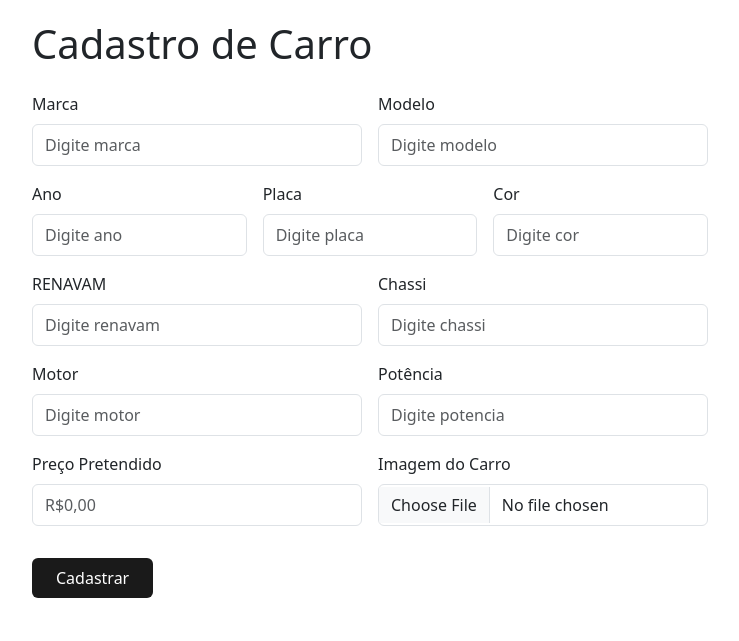
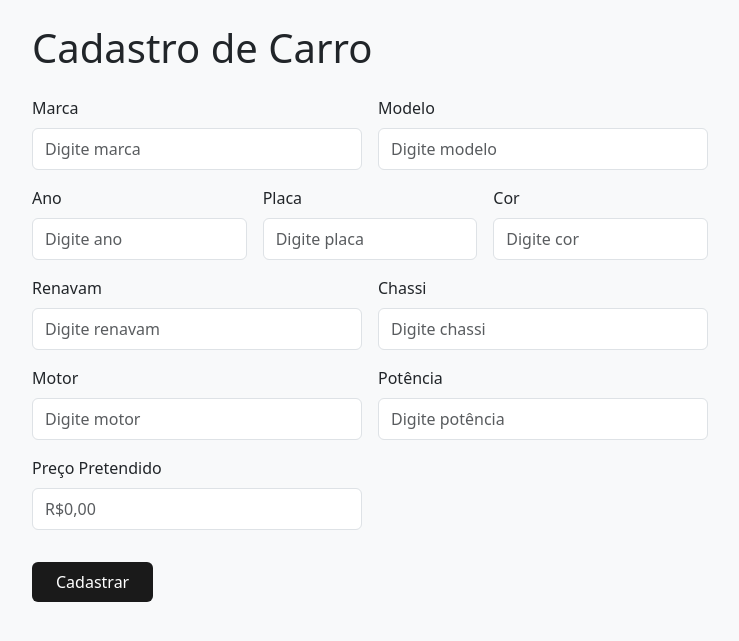
Before and after one commit to Foren4772/ExpCalinkV2, a FastAPI app: template templates/cadastrocarro.html in a window 1280 px wide. Shown: the top 641 px of the page, without its empty margins (270-1009 px from the left). Run offline with FastAPI, Linux system fonts and the light colour scheme; the template is opened without the code that fills it, so the values that code supplies are empty; some libraries are stand-ins or nearby versions.

Commit message:
Revert "cadastrocarro"
This reverts commit 76e2a29ad8ddd9da7be6cb03b7c710fbbb686303.

```diff
--- a/main.py
+++ b/main.py
@@ -157,67 +157,6 @@ async def cadastrar_usuario(
         request.session["mensagem_header"] = "Cadastro"
         request.session["mensagem"] = f"Erro ao cadastrar: {str(e)}"
         return RedirectResponse(url="/", status_code=303)
-
-    finally:
-        db.close()
-
-# Carro Routes
-@app.get("/cadastrocarro", name="cadastrocarro", response_class=HTMLResponse)
-async def cadastro_carro_form(request: Request):
-    """
-    Exibe o formulário de cadastro de carro.
-    """
-    nome_usuario = request.session.get("nome_usuario", None)
-    return templates.TemplateResponse("cadastrocarro.html", {"request": request, "nome_usuario": nome_usuario})
-
-@app.post("/cadastrocarro", name="cadastrocarro_post")
-async def cadastrar_carro(
-    request: Request,
-    marca: str = Form(...),
-    modelo: str = Form(...),
-    ano: int = Form(...),
-    placa: str = Form(...),
-    renavam: str = Form(...),
-    chassi: str = Form(...),
-    cor: str = Form(...),
-    motor: str = Form(...),
-    potencia: float = Form(...),
-    preco: float = Form(...),
-    imagem: UploadFile = File(None),
-    db: pymysql.Connection = Depends(get_db)  # Use type hinting for clarity
-):
-    """
-    Processa o envio do formulário de cadastro de carro e salva os dados no banco de dados.
-    """
-    try:
-        foto_bytes: Optional[bytes] = None
-        if imagem and imagem.filename:
-            foto_bytes = await imagem.read()
-
-        with db.cursor() as cursor:
-            sql = """
-                INSERT INTO Carro (Marca, Modelo, Ano, Placa, Renavam, Chassi, Cor, Motor, Potencia, Preco, Imagem)
-                VALUES (%s, %s, %s, %s, %s, %s, %s, %s, %s, %s, %s)
-            """
-            cursor.execute(sql, (marca, modelo, ano, placa, renavam, chassi, cor, motor, potencia, preco, foto_bytes))
-            db.commit()
-
-        request.session["swal_message"] = {
-            "icon": "success",
-            "title": "Cadastro de Carro",
-            "text": "Carro cadastrado com sucesso!",
-            "confirmButtonColor": '#303030'
-        }
-        return RedirectResponse(url="/cadastrocarro", status_code=303)
-
-    except Exception as e:
-        request.session["swal_message"] = {
-            "icon": "error",
-            "title": "Erro ao Cadastrar Carro",
-            "text": f"Erro ao cadastrar o carro: {str(e)}",
-            "confirmButtonColor": '#d33'
-        }
-        return RedirectResponse(url="/cadastrocarro", status_code=303)
 
     finally:
         db.close()
--- a/templates/cadastrocarro.html
+++ b/templates/cadastrocarro.html
@@ -1,252 +1,161 @@
 <!DOCTYPE html>
 <html lang="pt-BR">
-
 <head>
-    <meta charset="UTF-8">
-    <meta name="viewport" content="width=device-width, initial-scale=1.0">
+  <meta charset="UTF-8" />
+  <meta name="viewport" content="width=device-width, initial-scale=1.0"/>
   <title>Cadastro de Carro</title>
-    <link href="https://cdn.jsdelivr.net/npm/bootstrap@5.3.0/dist/css/bootstrap.min.css" rel="stylesheet">
+  <link rel="stylesheet" href="https://cdn.jsdelivr.net/npm/bootstrap@5.3.0/dist/css/bootstrap.min.css"/>
+  <link rel="stylesheet" href="https://cdn.jsdelivr.net/npm/sweetalert2@11/dist/sweetalert2.min.css" />
   <style>
-        .container {
-            max-width: 700px;
-            margin-top: 20px;
-        }
-
-        .form-control.is-invalid {
-            border-color: #dc3545;
-        }
-
-        .text-danger {
-            color: #dc3545;
-            font-size: 0.875rem;
-        }
-
-        #imagemPreview {
-            max-width: 100%;
-            height: auto;
-            margin-top: 10px;
+    .custom-button {
+      background-color: #1a1a1a !important;
     }
   </style>
 </head>
+<body class="bg-light">
 
-<body>
-    <div class="container">
+  <div class="container mt-4" style="max-width: 700px;">
     <h1 class="mb-4">Cadastro de Carro</h1>
-        <form id="cadastroCarroForm">
+    <form id="formCarro">
       <div class="row g-3">
-                <div class="col-md-6 mb-3">
-                    <label for="marca" class="form-label">Marca</label>
-                    <input type="text" class="form-control py-2" id="marca" placeholder="Digite marca">
-                    <div class="text-danger" id="marcaErro"></div>
-                </div>
-                <div class="col-md-6 mb-3">
-                    <label for="modelo" class="form-label">Modelo</label>
-                    <input type="text" class="form-control py-2" id="modelo" placeholder="Digite modelo">
-                    <div class="text-danger" id="modeloErro"></div>
-                </div>
+        <div class="col-md-6 mb-3"><label class="form-label">Marca</label><input type="text" id="marca" class="form-control py-2" placeholder="Digite marca"/></div>
+        <div class="col-md-6 mb-3"><label class="form-label">Modelo</label><input type="text" id="modelo" class="form-control py-2" placeholder="Digite modelo"/></div>
       </div>
       <div class="row g-3">
-                <div class="col-md-4 mb-3">
-                    <label for="ano" class="form-label">Ano</label>
-                    <input type="number" class="form-control py-2" id="ano" placeholder="Digite ano">
-                    <div class="text-danger" id="anoErro"></div>
-                </div>
-                <div class="col-md-4 mb-3">
-                    <label for="placa" class="form-label">Placa</label>
-                    <input type="text" class="form-control py-2" id="placa" placeholder="Digite placa" maxlength="7">
-                    <div class="text-danger" id="placaErro"></div>
-                </div>
-                <div class="col-md-4 mb-3">
-                    <label for="cor" class="form-label">Cor</label>
-                    <input type="text" class="form-control py-2" id="cor" placeholder="Digite cor">
-                    <div class="text-danger" id="corErro"></div>
-                </div>
+        <div class="col-md-4 mb-3"><label class="form-label">Ano</label><input type="number" id="ano" class="form-control py-2" placeholder="Digite ano"/></div>
+        <div class="col-md-4 mb-3"><label class="form-label">Placa</label><input type="text" id="placa" class="form-control py-2" maxlength="7" placeholder="Digite placa"/></div>
+        <div class="col-md-4 mb-3"><label class="form-label">Cor</label><input type="text" id="cor" class="form-control py-2" placeholder="Digite cor"/></div>
       </div>
       <div class="row g-3">
-                <div class="col-md-6 mb-3">
-                    <label for="renavam" class="form-label">RENAVAM</label>
-                    <input type="text" class="form-control py-2" id="renavam" placeholder="Digite renavam" maxlength="11">
-                    <div class="text-danger" id="renavamErro"></div>
-                </div>
-                <div class="col-md-6 mb-3">
-                    <label for="chassi" class="form-label">Chassi</label>
-                    <input type="text" class="form-control py-2" id="chassi" placeholder="Digite chassi">
-                    <div class="text-danger" id="chassiErro"></div>
-                </div>
+        <div class="col-md-6 mb-3"><label class="form-label">Renavam</label><input type="text" id="renavam" class="form-control py-2" maxlength="11" placeholder="Digite renavam"/></div>
+        <div class="col-md-6 mb-3"><label class="form-label">Chassi</label><input type="text" id="chassi" class="form-control py-2" placeholder="Digite chassi"/></div>
       </div>
       <div class="row g-3">
-                <div class="col-md-6 mb-3">
-                    <label for="motor" class="form-label">Motor</label>
-                    <input type="text" class="form-control py-2" id="motor" placeholder="Digite motor">
-                    <div class="text-danger" id="motorErro"></div>
-                </div>
-                <div class="col-md-6 mb-3">
-                    <label for="potencia" class="form-label">Potência</label>
-                    <input type="number" class="form-control py-2" id="potencia" placeholder="Digite potencia">
-                    <div class="text-danger" id="potenciaErro"></div>
-                </div>
+        <div class="col-md-6 mb-3"><label class="form-label">Motor</label><input type="text" id="motor" class="form-control py-2" placeholder="Digite motor"/></div>
+        <div class="col-md-6 mb-3"><label class="form-label">Potência</label><input type="number" id="potencia" class="form-control py-2" placeholder="Digite potência"/></div>
       </div>
       <div class="row g-3">
-                <div class="col-md-6 mb-3">
-                    <label for="preco" class="form-label">Preço Pretendido</label>
-                    <input type="text" class="form-control py-2" id="preco" placeholder="R$0,00">
-                    <div class="text-danger" id="precoErro"></div>
+        <div class="col-md-6 mb-3"><label class="form-label">Preço Pretendido</label><input type="text" id="preco" class="form-control py-2" placeholder="R$0,00"/></div>
       </div>
-                <div class="col-md-6 mb-3">
-                    <label for="imagem" class="form-label">Imagem do Carro</label>
-                    <input type="file" class="form-control py-2" id="imagem" accept="image/*">
-                    <div class="text-danger" id="imagemErro"></div>
-                    <img id="imagemPreview" src="" alt="Pré-visualização da Imagem" style="display: none;">
-                </div>
-            </div>
-
       <div class="d-flex justify-content-start mt-3">
         <button type="submit" class="btn px-4 py-2" style="background-color: #1a1a1a; color: white; border: none;">
             Cadastrar
         </button>
-
       </div>
     </form>
   </div>
 
+  <script src="https://cdn.jsdelivr.net/npm/sweetalert2@11"></script>
   <script>
-        const form = document.getElementById('cadastroCarroForm');
-        const campos = ['marca', 'modelo', 'ano', 'placa', 'cor', 'renavam', 'chassi', 'motor', 'potencia', 'preco', 'imagem'];
-        const erros = {};
-        const imagemInput = document.getElementById('imagem');
-        const imagemPreview = document.getElementById('imagemPreview');
-        const renavamInput = document.getElementById('renavam');
+    const botaoCor = '#1a1a1a';
+    const form = document.getElementById('formCarro');
 
-        const validarPlaca = (placa) => /^[A-Z]{3}-?\d{4}$|^[A-Z]{3}\d{1}[A-Z]{1}\d{2}$/.test(placa.toUpperCase());
-        const validarCor = (cor) => /^[A-Za-zÀ-ÿ\s]+$/.test(cor);
-        const validarAno = (ano) => {
+    function formatarMoeda(valor) {
+      valor = valor.replace(/\D/g, '');
+      const numero = parseInt(valor, 10);
+      return isNaN(numero) ? '' : (numero / 100).toLocaleString('pt-BR', { style: 'currency', currency: 'BRL' });
+    }
+
+    function validarPlaca(placa) {
+      return /^[A-Z]{3}-?\d{4}$|^[A-Z]{3}\d{1}[A-Z]{1}\d{2}$/.test(placa);
+    }
+
+    function validarCor(cor) {
+      return /^[A-Za-zÀ-ÿ\s]+$/.test(cor);
+    }
+
+    function validarAno(ano) {
       const anoNum = parseInt(ano, 10);
       const anoAtual = new Date().getFullYear();
       return Number.isInteger(anoNum) && anoNum > 0 && anoNum <= anoAtual;
-        };
+    }
 
-        const formatarMoeda = (valor) => {
-            valor = valor.replace(/\D/g, "");
-            const numero = parseInt(valor, 10);
-            if (isNaN(numero)) return "";
-            return (numero / 100).toLocaleString("pt-BR", { style: "currency", currency: "BRL" });
-        };
+    function erroAlerta(msg) {
+      Swal.fire({
+        icon: 'error',
+        title: 'Erro',
+        text: msg,
+        confirmButtonColor: botaoCor,
+        confirmButtonText: 'Fechar',
+        customClass: { confirmButton: 'custom-button' }
+      });
+    }
 
-        const limparErros = () => {
-            campos.forEach(campo => {
-                document.getElementById(campo + 'Erro').textContent = '';
-                document.getElementById(campo).classList.remove('is-invalid');
+    function sucessoAlerta(msg) {
+      Swal.fire({
+        icon: 'success',
+        title: 'Sucesso!',
+        text: msg,
+        confirmButtonColor: botaoCor,
+        confirmButtonText: 'Fechar',
+        customClass: { confirmButton: 'custom-button' }
       });
-        };
+    }
 
-        const exibirErros = () => {
-            limparErros();
-            let temErro = false;
-            for (const campo in erros) {
-                if (erros[campo]) {
-                    document.getElementById(campo + 'Erro').textContent = erros[campo];
-                    document.getElementById(campo).classList.add('is-invalid');
-                    temErro = true;
-                }
-            }
-            return temErro;
-        };
+    document.getElementById('preco').addEventListener('input', function () {
+      this.value = formatarMoeda(this.value);
+    });
 
-        const validarFormulario = () => {
-            erros = {};
+    document.getElementById('placa').addEventListener('input', function () {
+      this.value = this.value.toUpperCase().slice(0, 7);
+    });
 
-            campos.forEach(campo => {
-                if (campo !== 'imagem') {
-                    const valor = document.getElementById(campo).value.trim();
-                    if (!valor) {
-                        erros[campo] = "Este campo é obrigatório!";
-                    }
+    document.getElementById('renavam').addEventListener('input', function () {
+      this.value = this.value.replace(/\D/g, '').slice(0, 11);
+    });
+
+    form.addEventListener('submit', function (e) {
+      e.preventDefault();
+
+      const campos = ['marca','modelo','ano','placa','cor','renavam','chassi','motor','potencia','preco'];
+      let valido = true;
+      let erros = [];
+
+      campos.forEach(id => {
+        const el = document.getElementById(id);
+        if (!el.value.trim()) {
+          valido = false;
+          erros.push(`${id.charAt(0).toUpperCase() + id.slice(1)} é obrigatório`);
         }
       });
 
       const ano = document.getElementById('ano').value;
       if (ano && !validarAno(ano)) {
-                erros.ano = "Ano deve ser o ano atual ou anteriores!";
+        valido = false;
+        erros.push('Ano inválido');
       }
 
       const renavam = document.getElementById('renavam').value;
       if (renavam && !/^[0-9]{9,11}$/.test(renavam)) {
-                erros.renavam = "RENAVAM deve ter entre 9 e 11 dígitos!";
+        valido = false;
+        erros.push('RENAVAM inválido');
       }
 
       const placa = document.getElementById('placa').value;
       if (placa && !validarPlaca(placa)) {
-                erros.placa = "Formato inválido! Use AAA-1234 ou AAA1B23";
+        valido = false;
+        erros.push('Placa inválida');
       }
 
       const cor = document.getElementById('cor').value;
       if (cor && !validarCor(cor)) {
-                erros.cor = "Cor deve conter apenas letras!";
+        valido = false;
+        erros.push('Cor inválida');
       }
 
       const potencia = document.getElementById('potencia').value;
       if (potencia && isNaN(potencia)) {
-                erros.potencia = "Potência deve ser um número válido!";
+        valido = false;
+        erros.push('Potência inválida');
       }
 
-            if (imagemInput.files.length === 0) {
-                erros.imagem = "Selecione uma imagem do carro!";
+      if (!valido) {
+        erroAlerta(erros.join(', '));
+        return;
       }
 
-            return Object.keys(erros).length === 0;
-        };
-
-        form.addEventListener('submit', function (e) {
-            e.preventDefault();
-
-            if (validarFormulario()) {
-                alert("Carro cadastrado com sucesso!");
-                form.reset();
-                limparErros();
-                imagemPreview.style.display = 'none';
-
-                const formData = new FormData(form);
-                console.log("Dados do formulário:", formData);
-
-            } else {
-                exibirErros();
-            }
+      sucessoAlerta('Carro cadastrado com sucesso!');
     });
-
-        document.getElementById('placa').addEventListener('input', function () {
-            if (this.value.length > 7) {
-                this.value = this.value.slice(0, 7);
-            }
-            this.value = this.value.toUpperCase();
-        });
-
-        document.getElementById('renavam').addEventListener('input', function () {
-            this.value = this.value.replace(/\D/g, ''); // Remover não-dígitos
-            if (this.value.length > 11) {
-                this.value = this.value.slice(0, 11);
-            }
-        });
-
-        document.getElementById('preco').addEventListener('input', function () {
-            this.value = formatarMoeda(this.value);
-        });
-
-        imagemInput.addEventListener('change', function () {
-            const file = this.files[0];
-            if (file) {
-                const reader = new FileReader();
-                reader.onload = function (e) {
-                    imagemPreview.src = e.target.result;
-                    imagemPreview.style.display = 'block';
-                }
-                reader.readAsDataURL(file);
-            } else {
-                imagemPreview.src = '';
-                imagemPreview.style.display = 'none';
-            }
-        });
-
   </script>
 </body>
-
 </html>
```
Also changed, not shown: 1 other file. Lines whose indentation alone changed are shown as unchanged.
